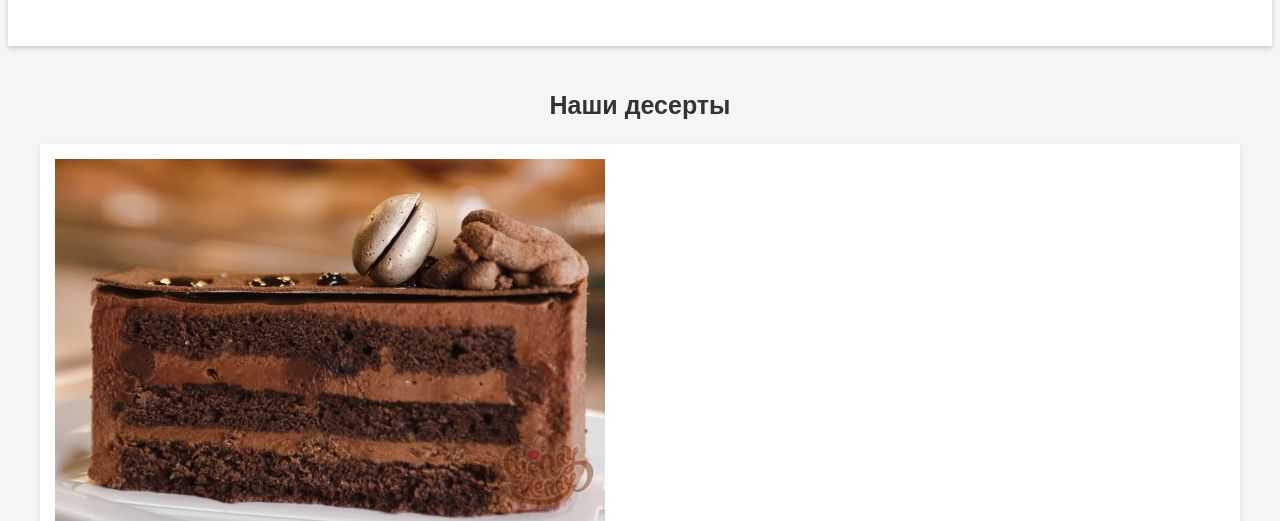
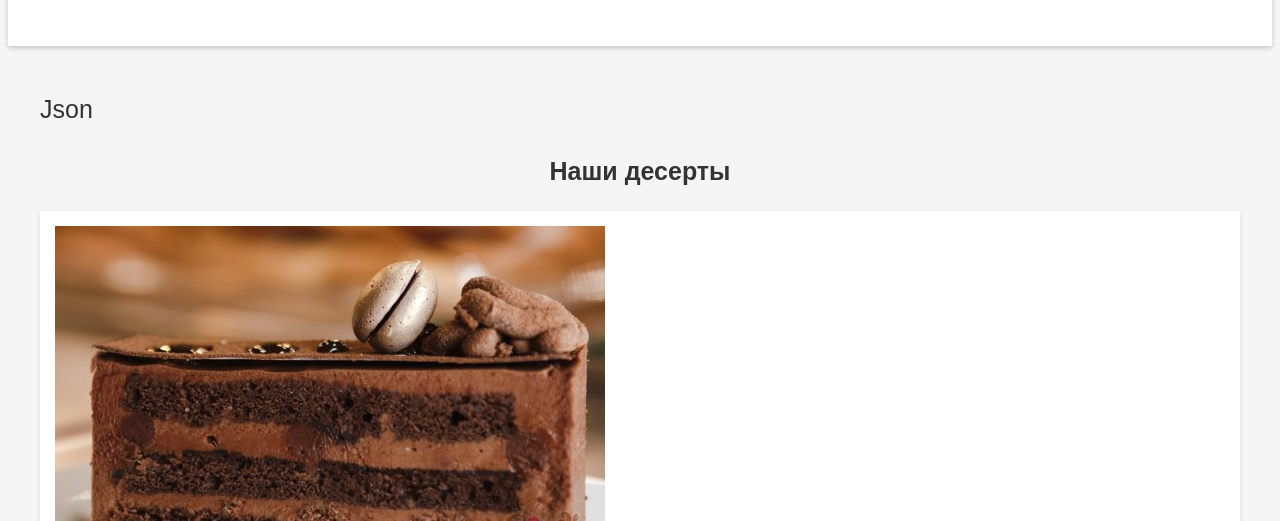
Before and after one commit to KateEas/LR8, a plain HTML site: page index.html in a window 1280 px wide. Shown: the part 279-800 px from the top of the page. Drawn offline with Linux system fonts and the light colour scheme; a web font is replaced by a local one.

Commit message:
Update index.html
add <div> and <p> for JSON

```diff
--- a/index.html
+++ b/index.html
@@ -24,6 +24,9 @@
 </div>
 
 <div class='main'>
+  <div id="div_for_json">
+        <p>Json</p>
+  </div>
   <div class="products">
    <h2>Наши десерты</h2>
    <div class="product-card">
```
